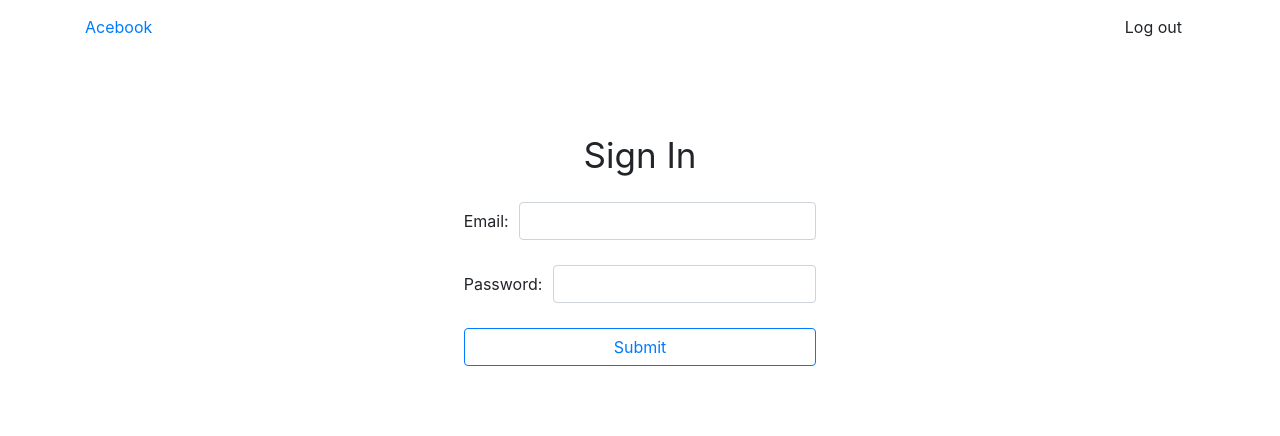
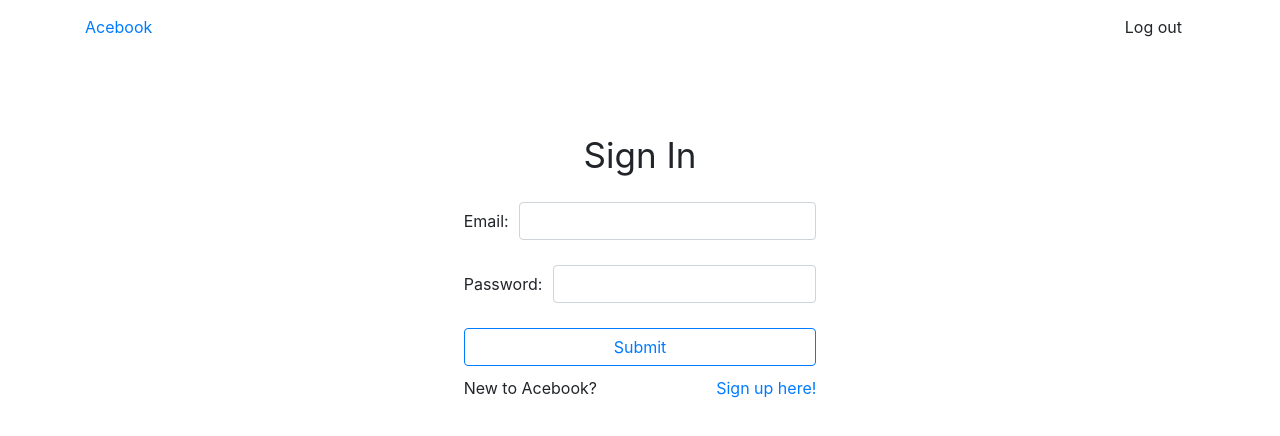
Before and after one commit to simon-norman/acebook-gang-of-four-frontend, a React (Create React App) app: page /sign-in in a window 1280 px wide. Shown: the top 436 px of the page. Built offline with nearby package versions, Linux system fonts and the light colour scheme.

Commit message:
Added link to sign up from sign in

```diff
--- a/src/App.scss
+++ b/src/App.scss
@@ -85,6 +85,14 @@ div.card-body {
   justify-content: space-between;
 }
 
+.sign-up-msg {
+  margin-top: 10px;
+  white-space: nowrap;
+  align-items: center;
+  display: flex;
+  justify-content: space-between;
+}
+
 .form-item input {
   margin-left: 3%;
 }
--- a/src/NavBar.js
+++ b/src/NavBar.js
@@ -1,5 +1,5 @@
 import React, { Component } from 'react';
-import authenticationApi from './authentication/authenticationApi';
+import authentication from './authentication/authentication';
 import { withRouter } from 'react-router-dom';
 
 class NavBar extends Component {
@@ -22,7 +22,7 @@ class NavBar extends Component {
 
   logOut(){
     if (sessionStorage.user) {
-      authenticationApi.logOut(this.redirectToSignIn)
+      authentication.logOut(this.redirectToSignIn)
     }
   }
 
--- a/src/Timeline.js
+++ b/src/Timeline.js
@@ -1,6 +1,6 @@
 import React, { Component } from 'react';
 import Post from './Post'
-import authenticationApi from './authentication/authenticationApi.js'
+import authentication from './authentication/authentication'
 
 class Timeline extends Component {
   constructor(props) {
@@ -37,7 +37,7 @@ class Timeline extends Component {
   }
 
   render() {
-      return authenticationApi.redirectIfLoggedOut(
+      return authentication.redirectIfLoggedOut(
         <div>
           {
             this.state.posts.map((post, i) => {
--- a/src/authentication/Registration.js
+++ b/src/authentication/Registration.js
@@ -1,5 +1,5 @@
 import React, { Component } from 'react';
-import authenticationApi from './authenticationApi';
+import authentication from './authentication';
 
 class Registration extends Component {
   constructor(props){
@@ -19,7 +19,7 @@ class Registration extends Component {
 
   registerUser(event) {
     event.preventDefault();
-    authenticationApi.register(this.state, this.redirectToTimeline)
+    authentication.register(this.state, this.redirectToTimeline)
   }
 
   redirectToTimeline() {
--- a/src/authentication/authenticationApi.js
+++ b/src/authentication/authentication.js
@@ -1,8 +1,8 @@
 import api from '../api.js'
 import { Redirect } from 'react-router-dom'
-import React, { Component } from 'react';
+import React from 'react';
 
-const authenticationApi = {
+const authentication = {
   authenticate: function(user, url, callback) {
     api.call(user, 'POST', url, this.completeSignIn(callback))
   },
@@ -45,4 +45,4 @@ const authenticationApi = {
   }
 }
 
-export default authenticationApi;
+export default authentication;
--- a/src/authentication/signIn.js
+++ b/src/authentication/signIn.js
@@ -1,5 +1,6 @@
 import React, { Component } from 'react';
-import authenticationApi from './authenticationApi';
+import authentication from './authentication';
+import { Link } from 'react-router-dom'
 
 class SignIn extends Component {
   constructor(props){
@@ -20,7 +21,7 @@ handleInputChange(event){
 
 signInUser(event) {
   event.preventDefault();
-  authenticationApi.signIn(this.state, this.redirectToTimeline)
+  authentication.signIn(this.state, this.redirectToTimeline)
 }
 
 redirectToTimeline() {
@@ -42,6 +43,10 @@ render() {
           <input type='password' name='password' onChange={this.handleInputChange} className='form-control'/>
         </div>
         <input type='submit' className="btn btn-outline-primary"/>
+        <div className='sign-up-msg'>
+          New to Acebook?
+          <Link to="/sign-up"> Sign up here!</Link>
+        </div>
       </form>
     </div>
   )
```
